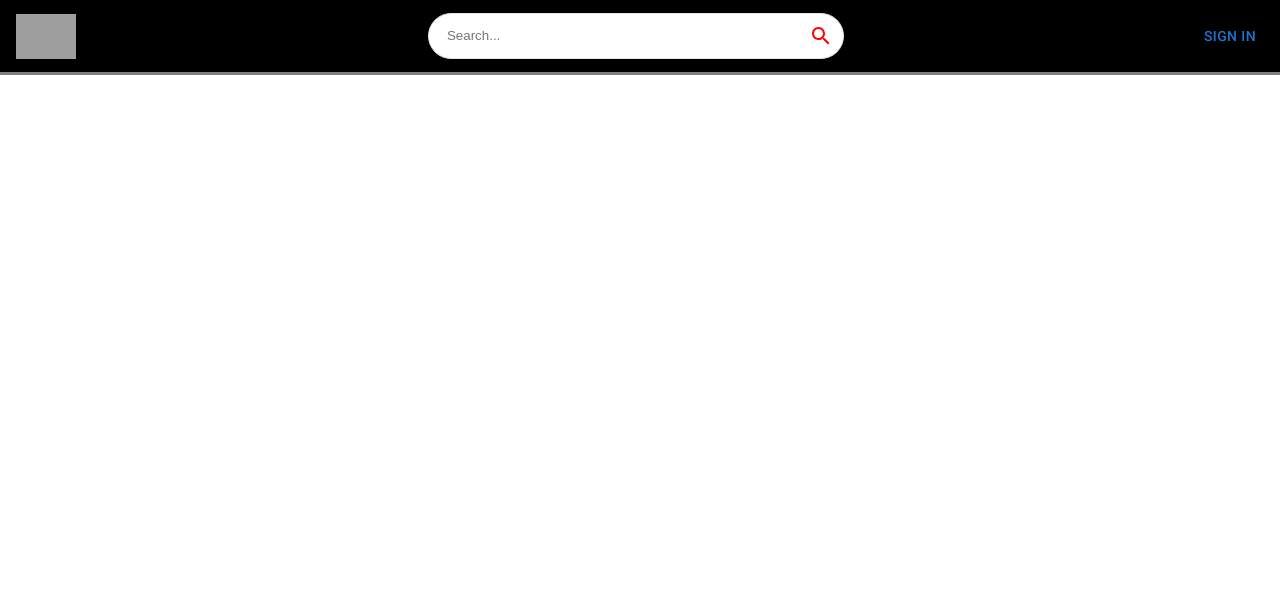
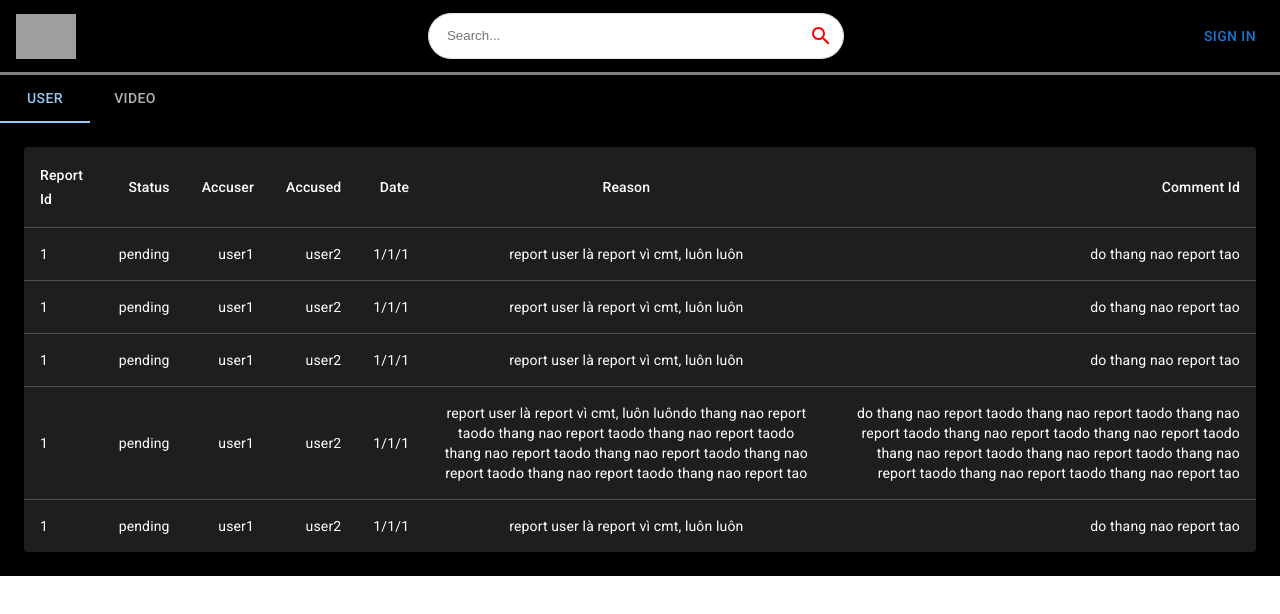
Before and after one commit to hqvjet/Pivi---frontend, a React (Create React App) app: page /1423asqwf3/user in a window 1280 px wide. Shown: the top 614 px of the page. Built offline with nearby package versions, Linux system fonts and the light colour scheme; grey boxes are pictures that could not be loaded.

Commit message:
add report interface and update data form

```diff
--- a/package.json
+++ b/package.json
@@ -9,6 +9,7 @@
     "@mui/material": "^5.9.3",
     "axios": "^0.27.2",
     "chart.js": "^4.0.1",
+    "prop-types": "^15.8.1",
     "react": "^18.2.0",
     "react-chartjs-2": "^5.0.1",
     "react-dom": "^18.2.0",
--- a/src/components/Signin.jsx
+++ b/src/components/Signin.jsx
@@ -99,7 +99,7 @@
                             required
                             fullWidth
                             id="un"
-                            label="User Name"
+                            label="Report Name"
                             name="un"
                             autoComplete="username"
                             autoFocus
--- a/src/components/Signup.jsx
+++ b/src/components/Signup.jsx
@@ -110,7 +110,7 @@
                                     required
                                     fullWidth
                                     id="un"
-                                    label="User Name"
+                                    label="Report Name"
                                     name="username"
                                     autoComplete="username"
                                 />
--- /dev/null
+++ b/src/components/admin/Report.jsx
@@ -0,0 +1,64 @@
+import {Box, Stack, Tab, Tabs, Typography} from "@mui/material";
+import {useState} from "react";
+import PropTypes from "prop-types";
+import User from "./User";
+
+export default function Report() {
+
+    function TabPanel(props) {
+        const { children, value, index, ...other } = props;
+
+        return (
+            <div
+                role="tabpanel"
+                hidden={value !== index}
+                id={`simple-tabpanel-${index}`}
+                aria-labelledby={`simple-tab-${index}`}
+                {...other}
+            >
+                {value === index && (
+                    <Box sx={{ p: 3 }}>
+                        <Typography>{children}</Typography>
+                    </Box>
+                )}
+            </div>
+        );
+    }
+
+    TabPanel.propTypes = {
+        children: PropTypes.node,
+        index: PropTypes.number.isRequired,
+        value: PropTypes.number.isRequired,
+    };
+
+    const [value, setValue] = useState(0);
+
+    const handleChange = (event, newValue) => {
+        setValue(newValue);
+    };
+
+    function dynamicProps(index) {
+        return {
+            id: `simple-tab-${index}`,
+            'aria-controls': `simple-tabpanel-${index}`,
+        };
+    }
+
+    return (
+        <Stack sx={{flexDirection: "column"}}>
+            <Box>
+                <Tabs value={value} onChange={handleChange} aria-label="basic tabs example">
+                    <Tab label="User" {...dynamicProps(0)} />
+                    <Tab label="Video" {...dynamicProps(1)} />
+                </Tabs>
+                <TabPanel value={value} index={0}>
+                    <User/>
+                </TabPanel>
+                <TabPanel value={value} index={1}>
+                    Item Two
+                </TabPanel>
+            </Box>
+        </Stack>
+    )
+
+}
--- a/src/components/admin/User.jsx
+++ b/src/components/admin/User.jsx
@@ -1,8 +1,98 @@
+import {Paper, Table, TableBody, TableCell, TableContainer, TableHead, TableRow} from "@mui/material";
+import {useState} from "react";
+import {Link} from "react-router-dom";
+
 export default function User() {
 
+    const [rows, setRows] = useState([
+        {
+            "report_id": "1",
+            "status": "pending",
+            "accuser": "user1",
+            "accused": "user2",
+            "date": "1/1/1",
+            "reason": "report user là report vì cmt, luôn luôn",
+            "cmt": "do thang nao report tao"
+        },{
+            "report_id": "1",
+            "status": "pending",
+            "accuser": "user1",
+            "accused": "user2",
+            "date": "1/1/1",
+            "reason": "report user là report vì cmt, luôn luôn",
+            "cmt": "do thang nao report tao"
+        },{
+            "report_id": "1",
+            "status": "pending",
+            "accuser": "user1",
+            "accused": "user2",
+            "date": "1/1/1",
+            "reason": "report user là report vì cmt, luôn luôn",
+            "cmt": "do thang nao report tao"
+        },{
+            "report_id": "1",
+            "status": "pending",
+            "accuser": "user1",
+            "accused": "user2",
+            "date": "1/1/1",
+            "reason": "report user là report vì cmt, luôn luôndo thang nao report taodo thang nao report taodo thang nao report taodo thang nao report taodo thang nao report taodo thang nao report taodo thang nao report taodo thang nao report tao",
+            "cmt": "do thang nao report taodo thang nao report taodo thang nao report taodo thang nao report taodo thang nao report taodo thang nao report taodo thang nao report taodo thang nao report taodo thang nao report taodo thang nao report tao"
+        },{
+            "report_id": "1",
+            "status": "pending",
+            "accuser": "user1",
+            "accused": "user2",
+            "date": "1/1/1",
+            "reason": "report user là report vì cmt, luôn luôn",
+            "cmt": "do thang nao report tao"
+        },
+    ])
+
     return (
-        <>
-        </>
+        <TableContainer component={Paper}>
+            <Table sx={{ minWidth: 650 }} aria-label="simple table">
+                <TableHead>
+                    <TableRow>
+                        <TableCell>Report Id</TableCell>
+                        <TableCell align="right">Status</TableCell>
+                        <TableCell align="right">Accuser</TableCell>
+                        <TableCell align="right">Accused</TableCell>
+                        <TableCell align="right">Date</TableCell>
+                        <TableCell align="center">Reason</TableCell>
+                        <TableCell align="right">Comment Id</TableCell>
+                    </TableRow>
+                </TableHead>
+                <TableBody>
+                    {rows.map((row, idx) => (
+                        <TableRow
+                            key={idx}
+                            sx={{ '&:last-child td, &:last-child th': { border: 0 } }}
+                        >
+                            <TableCell component="th" scope="row">
+                                {row.report_id}
+                            </TableCell>
+                            <TableCell align="right">{row.status}</TableCell>
+                            <TableCell align="right">{row.accuser}</TableCell>
+                            <TableCell align="right">{row.accused}</TableCell>
+                            <TableCell align="right">{row.date}</TableCell>
+                            <TableCell align="center">{row.reason}</TableCell>
+                            <TableCell
+                                align="right"
+                                onClick={() => {}}
+                            >
+                                <Link
+                                    to=''
+                                    style={{color: 'white'}}
+                                    onClick={() => {}}
+                                >
+                                    {row.cmt}
+                                </Link>
+                            </TableCell>
+                        </TableRow>
+                    ))}
+                </TableBody>
+            </Table>
+        </TableContainer>
     )
 
 }
--- a/src/routes.js
+++ b/src/routes.js
@@ -5,7 +5,7 @@
 import SignUp from "./components/Signup";
 import {createTheme, ThemeProvider} from "@mui/material/styles";
 import DashBoard from "./components/admin/DashBoard";
-import User from "./components/admin/User";
+import Report from "./components/admin/Report";
 import Video from './components/admin/Video'
 
 export default function Router() {
@@ -30,7 +30,7 @@
                             <Route path='/sign-in' element={<SignIn/>}/>
                             <Route path='/sign-up' element={<SignUp/>}/>
                             <Route path='/1423asqwf3' element={<DashBoard/>}/>
-                            <Route path='/1423asqwf3/user' element={<User/>}/>
+                            <Route path='/1423asqwf3/user' element={<Report/>}/>
                             <Route path='/1423asqwf3/video' element={<Video/>}/>
                         </Routes>
                     </ThemeProvider>
```
Also changed, not shown: src/data/requestWithAccessCode.json (+14 -0 lines), 1 other file (tests, documents, lock files or other folders).
